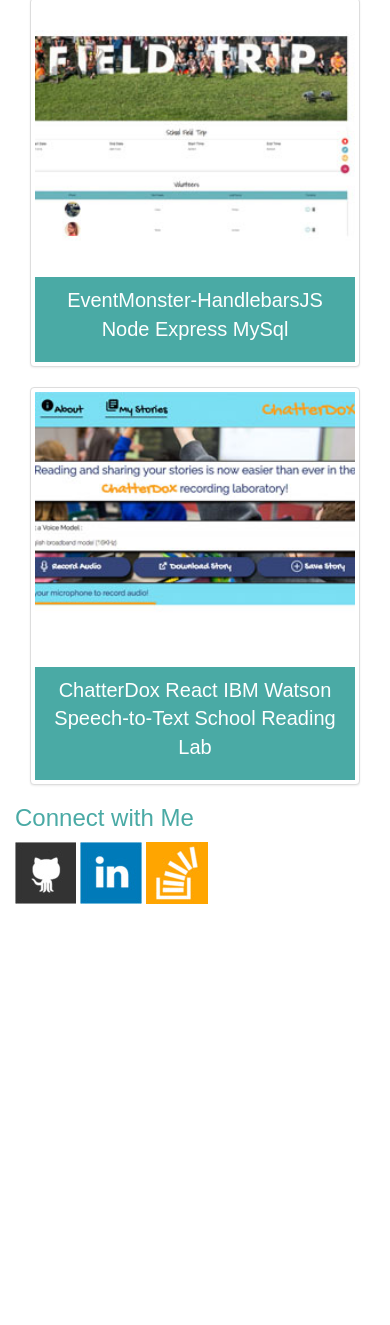
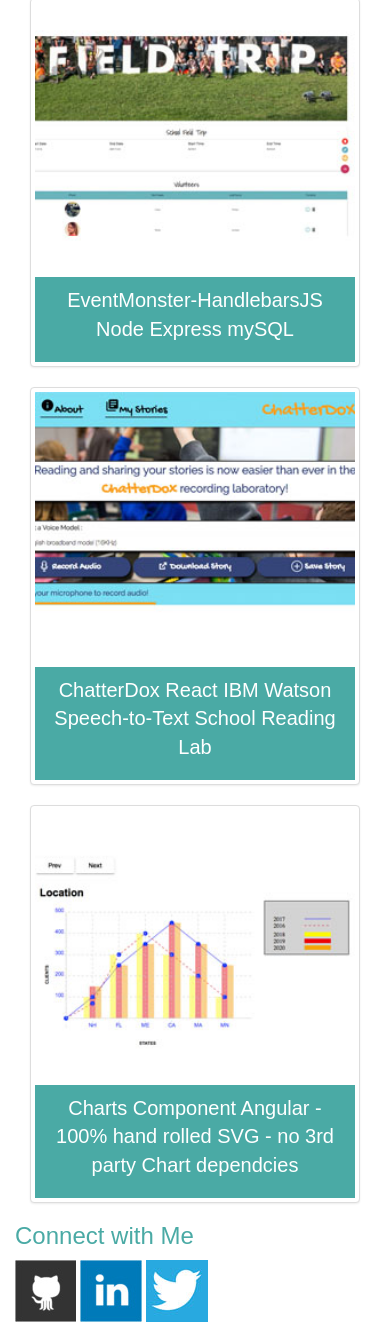
Before and after one commit to louise-hayes/louise-hayes.github.io, a plain HTML site: page portfolio.html in a window 390 px wide. Shown: the part 1262-2587 px from the top of the page. Before the commit the page ends 2167 px from the top, so only its background shows below. Drawn offline with nearby package versions, Linux system fonts and the light colour scheme.

Commit message:
added Angular SVG chart app to portfolio

```diff
--- a/assets/css/style.css
+++ b/assets/css/style.css
@@ -4,6 +4,8 @@
 
 .container {
     padding-top:15px;
+    padding-bottom:30px;
+
 }
 
 .navbar-default .navbar-brand {
@@ -45,3 +47,7 @@
     color: #ffffff;
     font-size: 20px;
 }
+
+.imgclass :hover {
+border:1px solid red;
+}
--- a/portfolio.html
+++ b/portfolio.html
@@ -80,7 +80,7 @@
                     <div class="col-md-6">
                         <div class="thumbnail">
                             <a href="https://louise-hayes.github.io/Hangman/">
-                            <img src="assets/images/hangman.jpg" alt="Disneypic" style="width:100%">
+                            <img src="assets/images/hangman.jpg" alt="Javascript Bootstrap" style="width:100%">
                             <div class="caption">
                                 <p>Hangman - Javascript, Bootstrap</p>
                              </div>
@@ -93,7 +93,7 @@
                     <div class="col-md-6">
                         <div class="thumbnail">
                             <a href="https://burger-handlebarsjs.herokuapp.com/">
-                            <img src="assets/images/burger.jpg" alt="Seanpic" style="width:100%">
+                            <img src="assets/images/burger.jpg" alt="HandlebarsJS Node Express mySQL" style="width:100%">
                             <div class="caption">
                                 <p>Burger-HandlebarsJS Node Express mySQL</p>
                             </div>
@@ -103,9 +103,9 @@
                     <div class="col-md-6">
                         <div class="thumbnail">
                             <a href="https://eventmonster.herokuapp.com/login">
-                             <img src="assets/images/eventmonster.jpg" alt="acadiapic" style="width:100%">
+                             <img src="assets/images/eventmonster.jpg" alt="HandlebarsJS Node Express MySQL" style="width:100%">
                             <div class="caption">
-                                <p>EventMonster-HandlebarsJS Node Express MySql</p>
+                                <p>EventMonster-HandlebarsJS Node Express mySQL</p>
                             </div>
                              </a>
                         </div>
@@ -114,9 +114,19 @@
                     <div class="col-md-6">
                         <div class="thumbnail">
                             <a href="https://chatterdox.herokuapp.com/">
-                             <img src="assets/images/chatterdox.jpg" alt="Gorhampic" style="width:100%">
+                             <img src="assets/images/chatterdox.jpg" alt="ReactIBMWatson" style="width:100%">
                              <div class="caption">
                                 <p>ChatterDox React IBM Watson Speech-to-Text School Reading Lab</p>
+                             </div>
+                             </a>
+                        </div>
+                    </div>
+                    <div class="col-md-6">
+                        <div class="thumbnail">
+                            <a href="https://angular5chartsvg.herokuapp.com/">
+                             <img src="assets/images/chartssvgang5.jpg" alt="AngularSVGChart" style="width:100%">
+                             <div class="caption">
+                                <p>Charts Component Angular - 100% hand rolled SVG - no 3rd party Chart dependcies</p>
                              </div>
                              </a>
                         </div>
@@ -136,7 +146,7 @@
                     <h2>Connect with Me</h2>
                     <a class="icon1" href="mailto://louise@deewhy.ie"> <img class="imgclass" alt="email" src = "assets/images/caticon.jpg"/> </a>
                     <a class="icon2" href="https://www.linkedin.com/in/louise-fitzpatrick-25304833/"> <img class="imgclass" alt="linkdin" src = "assets/images/linkdnicon.jpg"/> </a>
-                    <a class="icon3" href="https://mobile.twitter.com/home"> <img class="imgclass" alt="twitter" src = "assets/images/randomicon.jpg"/> </a>
+                    <a class="icon3" href="https://mobile.twitter.com/home"> <img class="imgclass" alt="twitter" src = "assets/images/twitterSquareLogo.jpg"/> </a>
 
                 </div>
 
```
Also changed, not shown: contact.html (+1 -1 lines), index.html (+2 -2 lines), assets/images/Angular5chartssvgapps.png (added), assets/images/chartssvgang5.jpg (added), assets/images/twitterSquareLogo.jpg (added), 3 other files.
